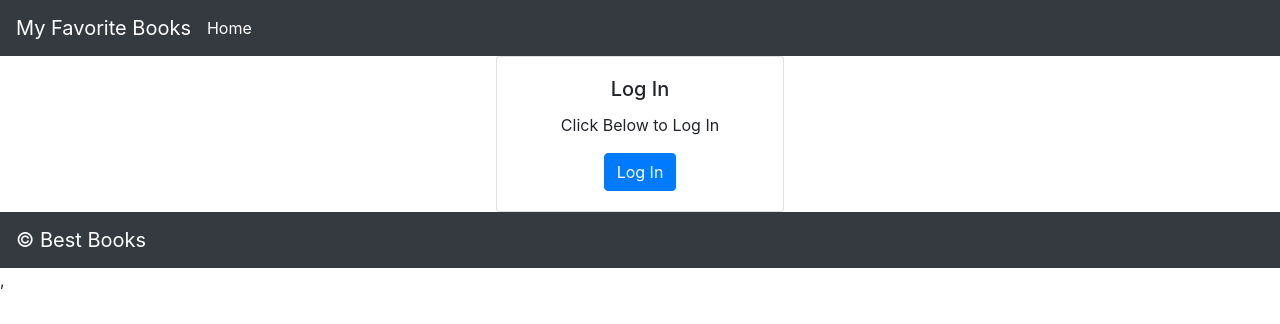
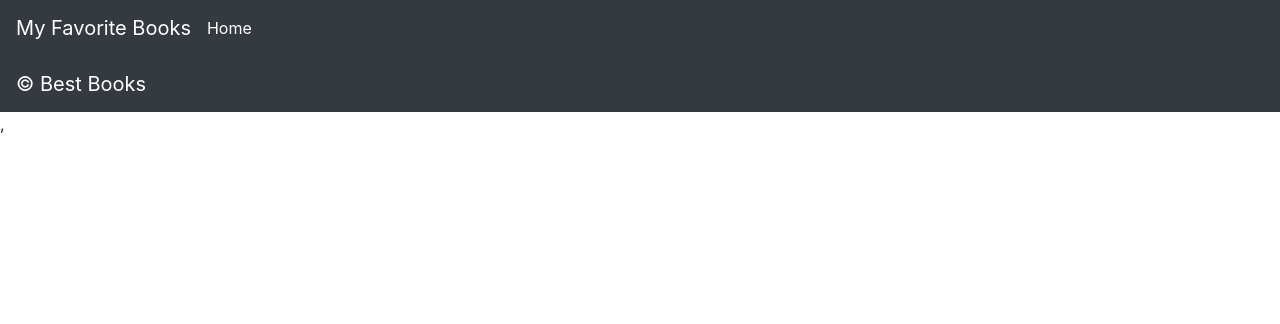
Before and after one commit to Garinmin/can-of-books, a React (Create React App) app: page / in a window 1280 px wide. Shown: the top 324 px of the page. Built offline with nearby package versions, Linux system fonts and the light colour scheme; no server answers.

Commit message:
Move logout/login button to header

```diff
--- a/src/App.js
+++ b/src/App.js
@@ -2,8 +2,6 @@ import React from 'react';
 import { withAuth0 } from '@auth0/auth0-react';
 import Header from './Header';
 import IsLoadingAndError from './IsLoadingAndError';
-import Login from './Login.js';
-import Logout from './Logout.js';
 import Footer from './Footer';
 import Profile from './Profile'
 import MyFavoriteBooks from './MyFavoriteBooks';
@@ -24,8 +22,6 @@ class App extends React.Component {
             <Header />
              <Switch>
               <Route exact path="/">
-                {/* TODO: if the user is logged in, render the `MyFavoriteBooks` component, if they are not, render the `Login` component */}
-              {this.props.auth0.isAuthenticated ?  <Logout /> : <Login /> }
               {this.props.auth0.isAuthenticated &&  <MyFavoriteBooks />}
               </Route>
               <Route exact path="/profile">
```
